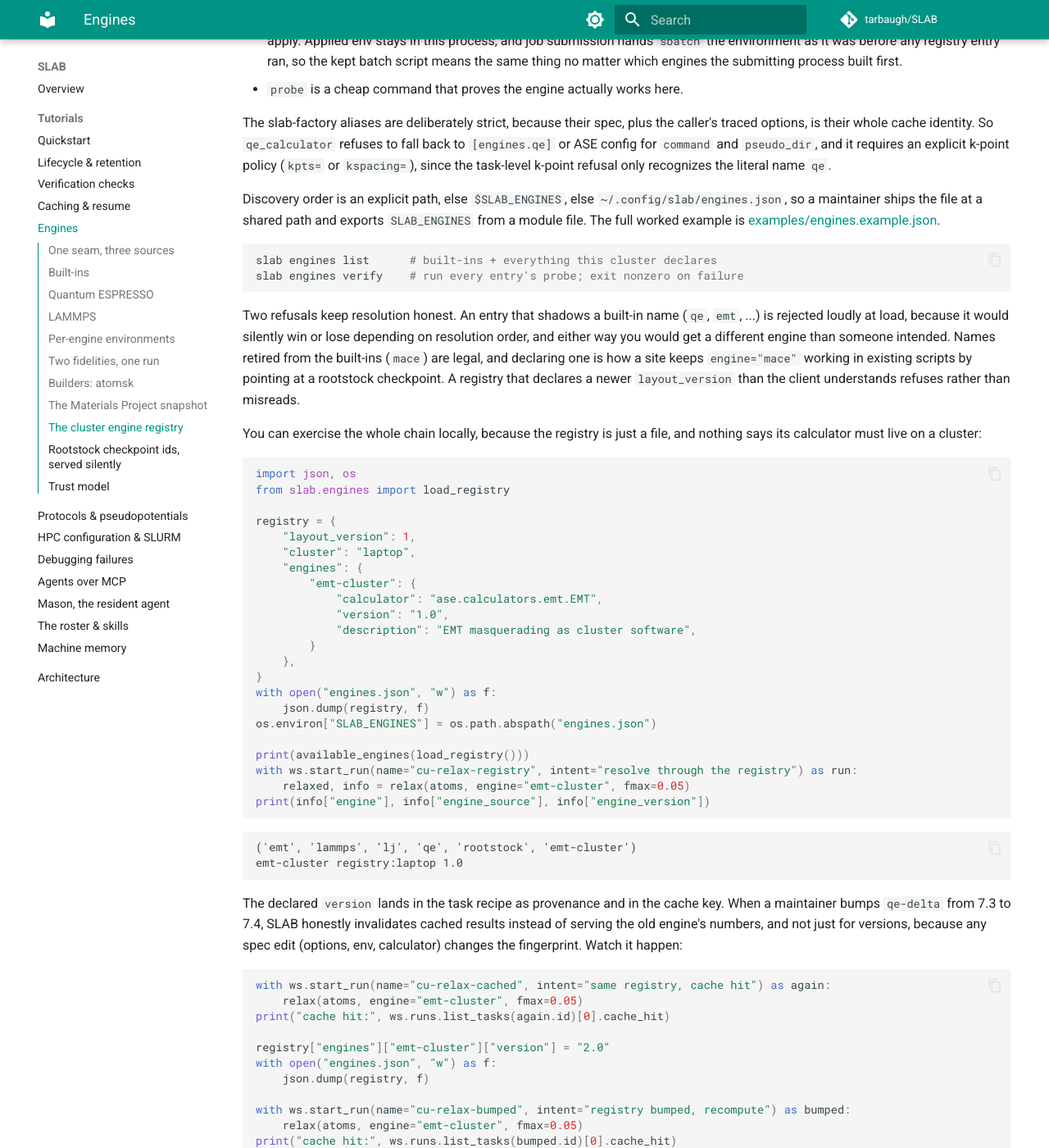
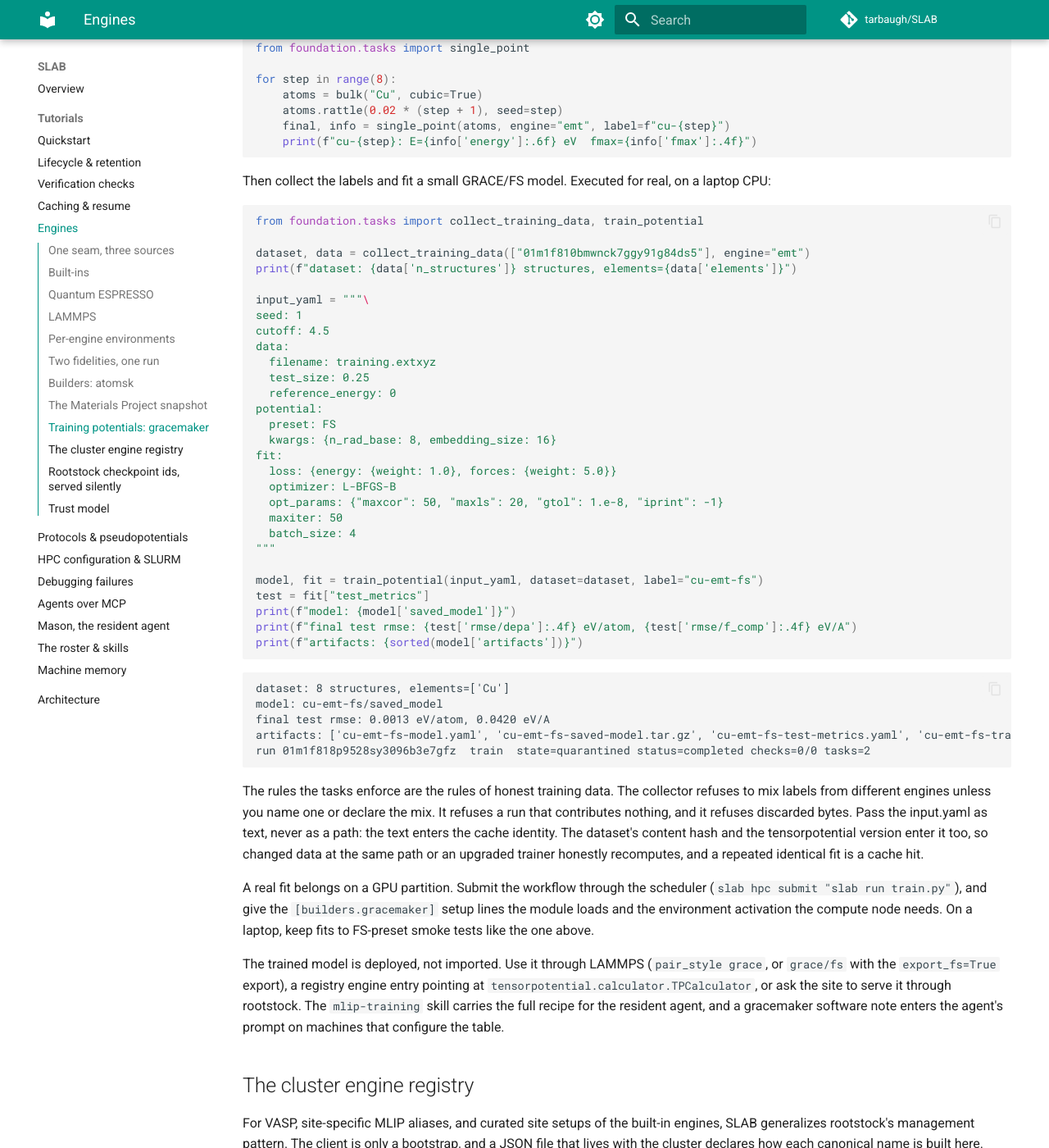
Before and after one commit to tarbaugh/SLAB, an MkDocs documentation site: the page built from docs/tutorials/engines.md, in a window 1280 px wide and 1400 px high, scrolled down 9442 px. Shown: the whole window at 82% size. Built offline with MkDocs 1.6.1 and Material for MkDocs 9.7.7, drawn with Linux system fonts in a browser that asks for light colours; comment, search, counter and statistics services are not loaded; some of the changed text lies outside the part shown.

Commit message:
The doctor probes the trainer, and the docs carry a real fit
A gracemaker doctor row covers the three states: not configured is a
healthy fact, a probeable environment reports its tensorpotential
version, and a configured table whose environment cannot answer the
probe is a failure — the probe runs through the same setup shell a fit
would, so it exercises the module loads end to end.

The engines tutorial gains the third-builder section with captures from
a real execution: tensorpotential 0.6.0 installed in a scratch venv,
eight EMT-labeled Cu cells collected, and a GRACE/FS model fit on a
laptop CPU to 0.0013 eV/atom test RMSE, through slab run, artifacts and
all. Running the real trainer corrected two protocol guesses: the
metrics files are per-epoch JSON rows, not flat YAML (the final-metrics
parser and the fake now follow the real shape), and input.yaml requires
a fit.loss block while Adam also demands a scheduler — the mlip-training
skill now teaches the schema that actually ran. The gated
$SLAB_TEST_GRACEMAKER test passes against the real trainer.

Co-Authored-By: Claude Fable 5 <noreply@anthropic.com>

````diff
--- a/docs/tutorials/engines.md
+++ b/docs/tutorials/engines.md
@@ -395,8 +395,9 @@ output hash.
 
 ## Builders: atomsk
 
-Some external codes make structures, not energies. SLAB names them
-*builders*, and ships two. The first is
+Some external codes produce inputs for calculations, not energies. SLAB
+names them *builders*, and ships three: a structure builder, a data
+snapshot, and a potential trainer. The first is
 [atomsk](https://atomsk.univ-lille.fr), which creates unit cells,
 supercells, defects, interfaces, and polycrystals, and converts between
 the file formats the engines read. A builder is not an engine.
@@ -513,6 +514,129 @@ provenance is requested. The `mp-screening` skill carries the
 search-shortlist-fetch-compute recipe for the resident agent, whose
 `search_materials`, `get_material`, and `query_materials` tools appear
 when `[builders.mp]` is configured.
+
+## Training potentials: gracemaker
+
+The third builder makes potentials.
+[Gracemaker](https://gracemaker.readthedocs.io) (the pip package
+`tensorpotential`) trains GRACE machine-learned interatomic potentials
+and fine-tunes GRACE foundation models. It produces a potential, never
+energies for a traced task, so it is a builder. `engine="gracemaker"`
+does not exist. Gracemaker runs in its own python environment with
+TensorFlow. Do not install it into SLAB's environment.
+
+Point SLAB at that environment in `slab.toml`:
+
+<!-- no-verify -->
+```toml
+[builders.gracemaker]
+command = "gracemaker"
+setup = [
+  "module load cuda",
+  "source ~/grace/bin/activate",
+  "export TF_FORCE_GPU_ALLOW_GROWTH=true",
+]
+```
+
+`slab engines list` then reports the trainer, and `slab doctor` probes
+the environment end to end, because the version probe runs through the
+same setup shell a fit would. Recorded from a real install:
+
+<!-- no-verify -->
+```text
+gracemaker trainer: tensorpotential 0.6.0 via /tmp/you/grace/bin/gracemaker
+```
+
+Two traced tasks close the loop. `collect_training_data` assembles a
+labeled dataset from the results that completed `relax`, `relax_cell`,
+and `single_point` tasks recorded — the exact energies and forces those
+engines computed. `train_potential` stages the dataset beside an
+input.yaml you author in gracemaker's own schema, runs one fit in
+slab-managed scratch, and keeps the log, the metrics, and the exported
+model as artifacts.
+
+Label structures first. This run computes eight EMT single points on
+rattled Cu cells:
+
+<!-- no-verify -->
+```python
+from ase.build import bulk
+
+from foundation.tasks import single_point
+
+for step in range(8):
+    atoms = bulk("Cu", cubic=True)
+    atoms.rattle(0.02 * (step + 1), seed=step)
+    final, info = single_point(atoms, engine="emt", label=f"cu-{step}")
+    print(f"cu-{step}: E={info['energy']:.6f} eV  fmax={info['fmax']:.4f}")
+```
+
+Then collect the labels and fit a small GRACE/FS model. Executed for
+real, on a laptop CPU:
+
+<!-- no-verify -->
+```python
+from foundation.tasks import collect_training_data, train_potential
+
+dataset, data = collect_training_data(["01m1f810bmwnck7ggy91g84ds5"], engine="emt")
+print(f"dataset: {data['n_structures']} structures, elements={data['elements']}")
+
+input_yaml = """\
+seed: 1
+cutoff: 4.5
+data:
+  filename: training.extxyz
+  test_size: 0.25
+  reference_energy: 0
+potential:
+  preset: FS
+  kwargs: {n_rad_base: 8, embedding_size: 16}
+fit:
+  loss: {energy: {weight: 1.0}, forces: {weight: 5.0}}
+  optimizer: L-BFGS-B
+  opt_params: {"maxcor": 50, "maxls": 20, "gtol": 1.e-8, "iprint": -1}
+  maxiter: 50
+  batch_size: 4
+"""
+
+model, fit = train_potential(input_yaml, dataset=dataset, label="cu-emt-fs")
+test = fit["test_metrics"]
+print(f"model: {model['saved_model']}")
+print(f"final test rmse: {test['rmse/depa']:.4f} eV/atom, {test['rmse/f_comp']:.4f} eV/A")
+print(f"artifacts: {sorted(model['artifacts'])}")
+```
+
+<!-- no-verify -->
+```text
+dataset: 8 structures, elements=['Cu']
+model: cu-emt-fs/saved_model
+final test rmse: 0.0013 eV/atom, 0.0420 eV/A
+artifacts: ['cu-emt-fs-model.yaml', 'cu-emt-fs-saved-model.tar.gz', 'cu-emt-fs-test-metrics.yaml', 'cu-emt-fs-train-metrics.yaml', 'cu-emt-fs.log']
+run 01m1f818p9528sy3096b3e7gfz  train  state=quarantined status=completed checks=0/0 tasks=2
+```
+
+The rules the tasks enforce are the rules of honest training data. The
+collector refuses to mix labels from different engines unless you name
+one or declare the mix. It refuses a run that contributes nothing, and
+it refuses discarded bytes. Pass the input.yaml as text, never as a
+path: the text enters the cache identity. The dataset's content hash
+and the tensorpotential version enter it too, so changed data at the
+same path or an upgraded trainer honestly recomputes, and a repeated
+identical fit is a cache hit.
+
+A real fit belongs on a GPU partition. Submit the workflow through the
+scheduler (`slab hpc submit "slab run train.py"`), and give the
+`[builders.gracemaker]` setup lines the module loads and the
+environment activation the compute node needs. On a laptop, keep fits
+to FS-preset smoke tests like the one above.
+
+The trained model is deployed, not imported. Use it through LAMMPS
+(`pair_style grace`, or `grace/fs` with the `export_fs=True` export), a
+registry engine entry pointing at
+`tensorpotential.calculator.TPCalculator`, or ask the site to serve it
+through rootstock. The `mlip-training` skill carries the full recipe
+for the resident agent, and a gracemaker software note enters the
+agent's prompt on machines that configure the table.
 
 ## The cluster engine registry
 
````
Also changed, not shown: docs/tutorials/roster-and-skills.md (+5 -2 lines), src/mason/skills/mlip-training/SKILL.md (+11 -3 lines), 4 other files.
